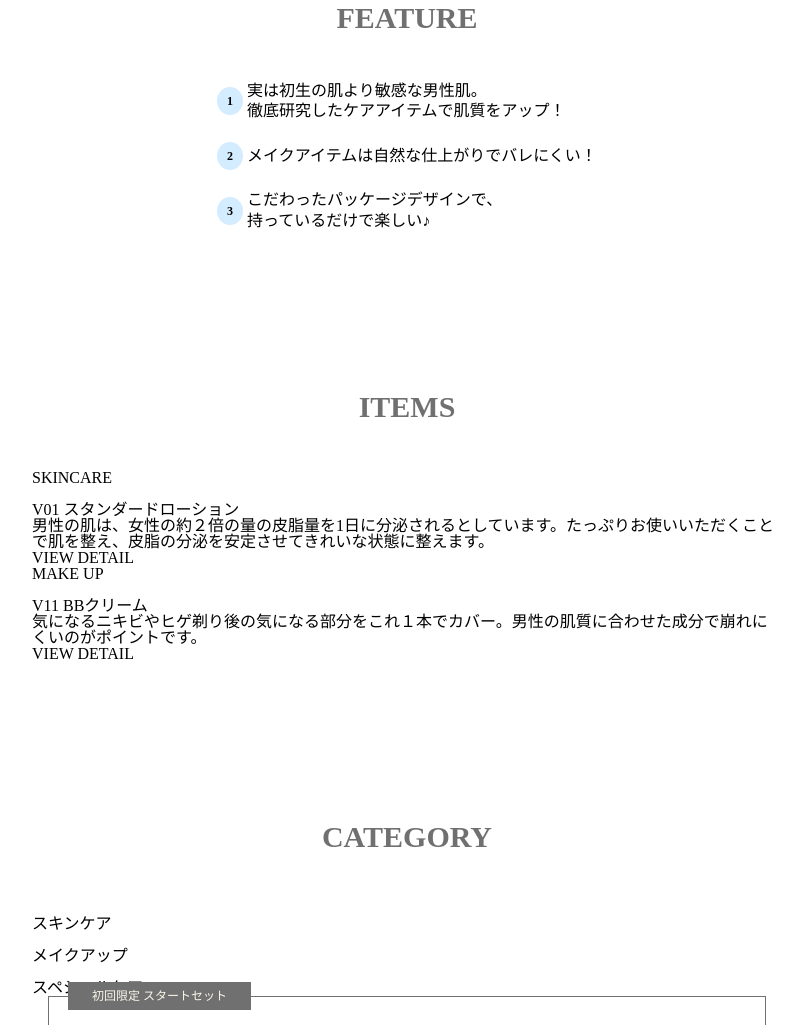
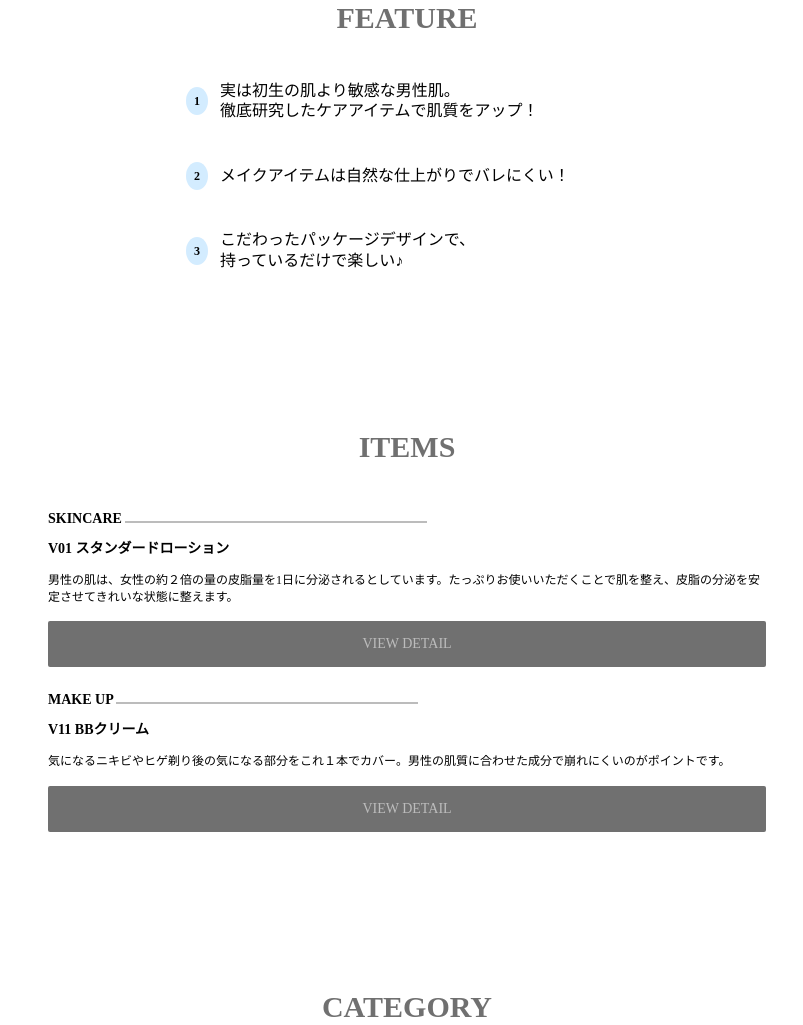
Before and after one commit to Shumpei0111/villains_homme, a website: page src/pug/index.pug in a window 1280 px wide. Shown: the part 2490-3515 px from the top of the page, without its empty margins (233-1036 px from the left). Drawn offline with nearby package versions, Linux system fonts and the light colour scheme; files that its build step writes are made by us from their sources.

Commit message:
Update goodsコンテンツのスタイル追加

```diff
--- a/src/pug/_include/_goods.pug
+++ b/src/pug/_include/_goods.pug
@@ -1,25 +1,26 @@
-#items
+#items.items.g-padding
     h3 ITEMS
     .items__wrapper
         .items__genre
-            p SKINCARE
+            span SKINCARE
         .items__img
             img(src="", alt="")
         .items__name V01 スタンダードローション
         .items__caption
             span 男性の肌は、女性の約２倍の量の皮脂量を1日に分泌されるとしています。たっぷりお使いいただくことで肌を整え、皮脂の分泌を安定させてきれいな状態に整えます。
-        .item__detail-link
-            p VIEW DETAIL
+        .items__detail-link
+            span VIEW DETAIL
 
+    .items__wrapper
         .items__genre
-            p MAKE UP
+            span MAKE UP
         .items__img
             img(src="", alt="")
         .items__name V11 BBクリーム
         .items__caption
             span 気になるニキビやヒゲ剃り後の気になる部分をこれ１本でカバー。男性の肌質に合わせた成分で崩れにくいのがポイントです。
-        .item__detail-link
-            p VIEW DETAIL
+        .items__detail-link
+            span VIEW DETAIL
 
     h3 CATEGORY
     .category__wrapper
--- a/src/scss/module/_feature.scss
+++ b/src/scss/module/_feature.scss
@@ -2,26 +2,37 @@
 
 .feature {
     margin: 0 auto;
-    width: max-content;
 
     &__list {
+        max-width: 450px;
+        margin: 0 auto;
 
         &-item {
-            margin-bottom: 20px;
+            margin-bottom: 40px;
+            display: flex;
+            align-items: center;
 
             p {
-                display: inline-block;
-                vertical-align: middle;
                 line-height: 1.3;
+                width: 78%;
+                margin-left: 8px;
+                display: flex;
+                align-items: center;
             }
 
             &:before {
-                display: inline-block;
                 background-color: v.$blue;
-                padding: 8px 10px;
+                padding: 8px;
                 border-radius: 50%;
                 font-size: 1.2rem;
                 font-weight: bold;
+                display: -ms-flexbox;
+                -webkit-box-align: center;
+                -ms-flex-align: center;
+                justify-content: center;
+                align-items: stretch;
+                text-align: center;
+                margin: 0 4px;
             }
 
             &:nth-of-type(1):before {
--- /dev/null
+++ b/src/scss/module/_goods.scss
@@ -0,0 +1,82 @@
+@use './variables' as v;
+
+.items {
+    &__wrapper {
+        margin-bottom: 24px;
+    }
+
+    &__genre {
+        font-size: 1.4rem;
+        font-weight: bold;
+        display: inline-block;
+
+        &:after {
+            content: '';
+            border: 1px solid v.$l-grey;
+            display: inline-block;
+            width: 300px;
+            font-weight: 100;
+        }
+    }
+
+    &__img {}
+
+    &__name {
+        font-size: 1.4rem;
+        font-weight: bold;
+        padding-bottom: 16px;
+    }
+
+    &__caption {
+        font-size: 1.2rem;
+        line-height: 1.4;
+    }
+
+    &__detail-link {
+        background-color: v.$grey;
+        color: v.$l-grey;
+        text-align: center;
+        padding: 16px 24px;
+        border-radius: 2px;
+        font-size: 1.4rem;
+        margin-top: 16px;
+        cursor: pointer;
+
+        &:hover {
+            color: v.$grey;
+            background-color: v.$l-grey;
+        }
+    }
+
+    .category__wrapper {
+        margin-bottom: 160px;
+        display: flex;
+        justify-content: center;
+
+        ul {
+            display: flex;
+            overflow-x: scroll;
+            -ms-overflow-style: none;    /* IE, Edge 対応 */
+            scrollbar-width: none;       /* Firefox 対応 */
+
+            &::-webkit-scrollbar {
+                display: none;      /* Chrome, Safari 対応 */
+            }
+
+            li {
+                border: 1px solid v.$l-grey;
+                border-radius: 2px;
+                height: 192px;
+                min-width: 150px;
+                max-width: 150px;
+                margin: 0 16px;
+                cursor: pointer;
+
+                p {
+                    text-align: center;
+                    font-size: 1.2rem;
+                }
+            }
+        }
+    }
+} // items
--- a/src/scss/module/_starter.scss
+++ b/src/scss/module/_starter.scss
@@ -134,10 +134,16 @@
                 border-style: solid;
                 border-width: 8px 0 8px 16px;
                 border-color: transparent transparent transparent v.$l-yellow;
+
             }
 
             &:hover {
+                color: v.$grey;
                 background-color: v.$l-grey;
+
+                .tri {
+                    border-color: transparent transparent transparent v.$grey;
+                }
             }
         } // __ctr
     }
--- a/src/scss/style.scss
+++ b/src/scss/style.scss
@@ -5,6 +5,7 @@
 @use './module/starter';
 @use './module/concept';
 @use './module/feature';
+@use './module/goods';
 
 
 #main {
```
